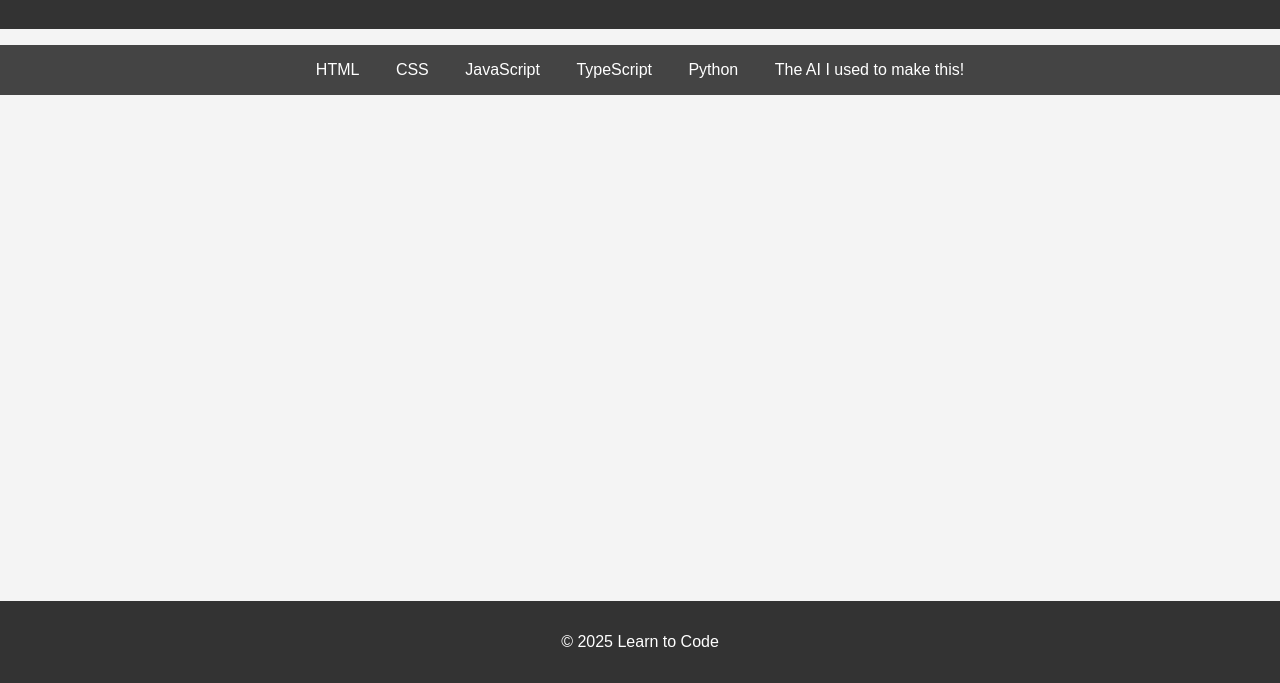
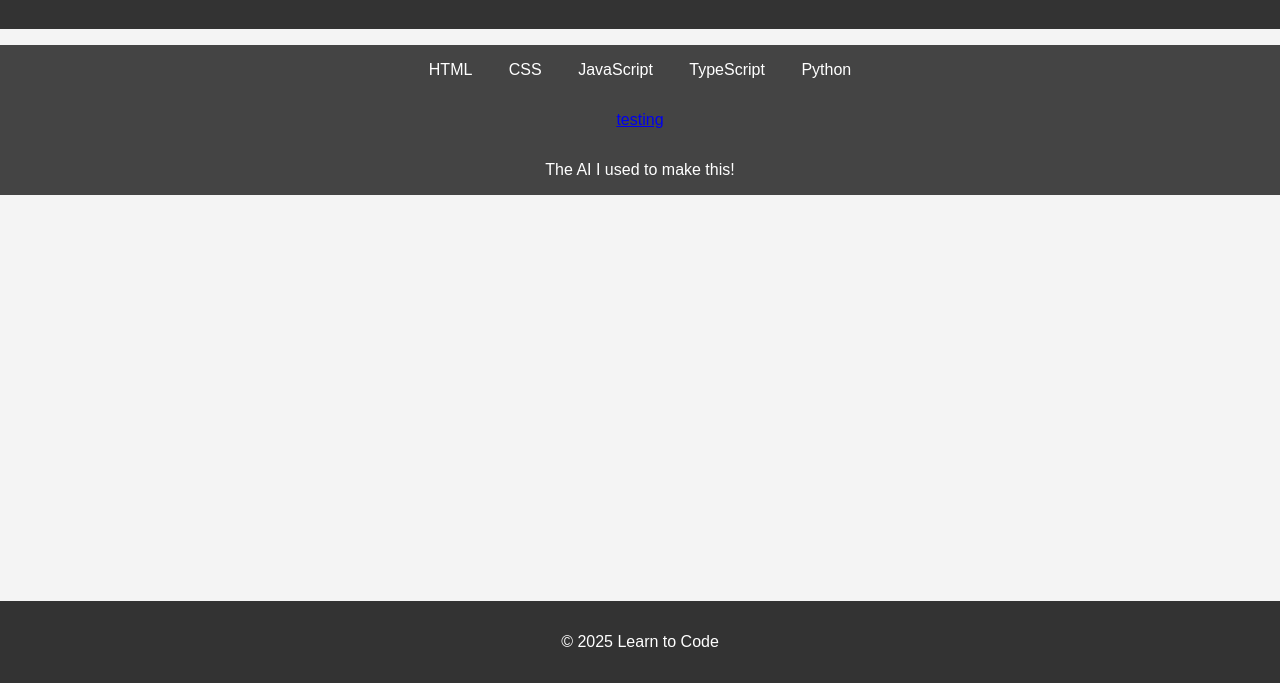
Before and after one commit to blooxdio/test, a plain HTML site: page index.html in a window 1280 px wide. Shown: the part 117-800 px from the top of the page. Drawn offline with Linux system fonts and the light colour scheme.

Commit message:
Update index.html

```diff
--- a/index.html
+++ b/index.html
@@ -18,6 +18,7 @@
             <li><a href="javascript/index.html">JavaScript</a></li>
             <li><a href="typescript/index.html">TypeScript</a></li>
             <li><a href="python/index.html">Python</a></li>
+            <p><a href="test.html">testing</a></p>
             <li><a href="https://jules.google">The AI I used to make this!</a></li>
         </ul>
     </nav>
```
